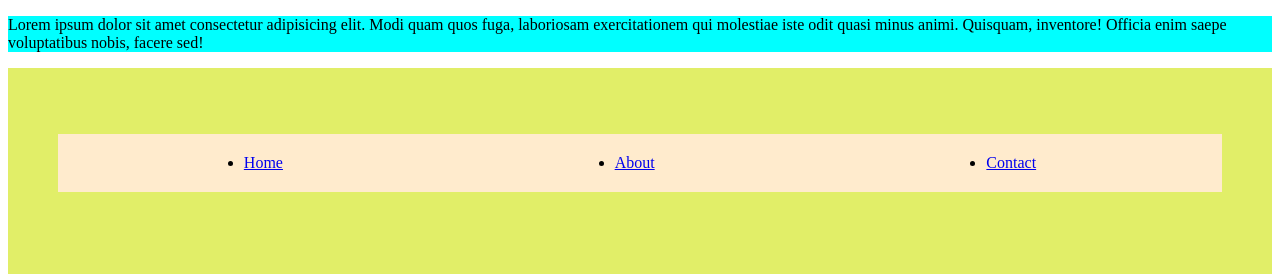
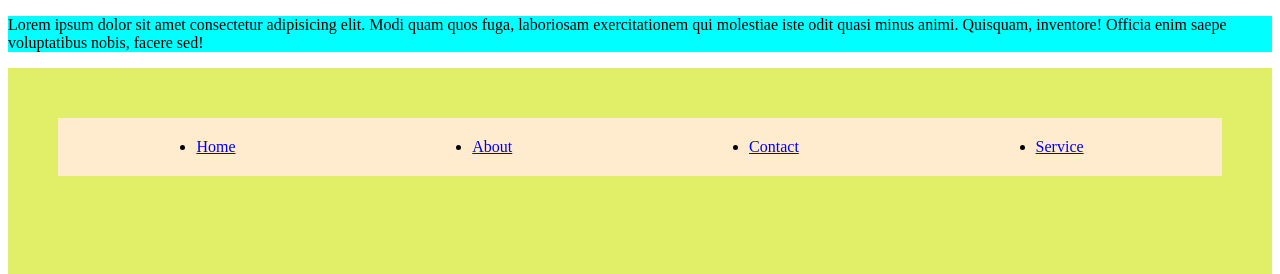
Before and after one commit to aditi-78190/CSS-CSE11, a plain HTML site: page assignment.html in a window 1280 px wide. Shown: the top 274 px of the page. Drawn offline with Linux system fonts and the light colour scheme.

Commit message:
editing new

```diff
--- a/assignment.css
+++ b/assignment.css
@@ -3,6 +3,7 @@ nav ul{
     justify-content: space-around;
     background-color: blanchedalmond;
     padding: 20px;
+    margin: auto;
 }
 
 nav{
--- a/assignment.html
+++ b/assignment.html
@@ -14,6 +14,7 @@
             <li><a href="#">Home</a></li>
             <li><a href="#">About</a></li>
             <li><a href="#">Contact</a></li>
+            <li><a href="#">Service</a></li>
         </ul>
        </nav>
        <nav>
```
Also changed, not shown: index1.html (renamed from index.html).
